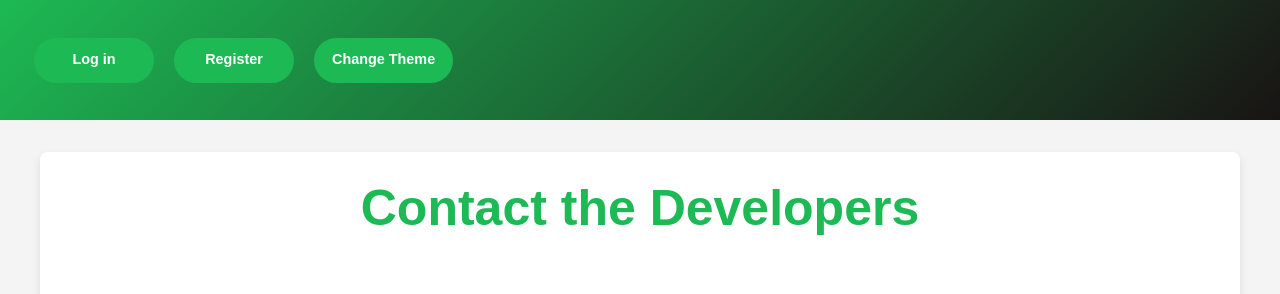
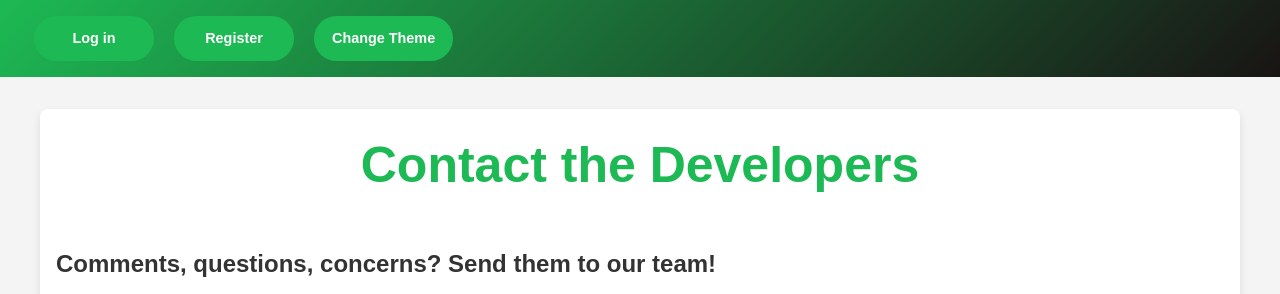
Before and after one commit to AdithyaRajesh1/SpotifyWrapper, a Django app: page /contact/ in a window 1280 px wide. Shown: the top 294 px of the page. Run offline with Django 5.2, Linux system fonts and the light colour scheme.

Commit message:
wrapped nav bar

```diff
--- a/Api/static/css/styles.css
+++ b/Api/static/css/styles.css
@@ -22,25 +22,32 @@ body {
 nav > * {
     display: flex;!important;
     align-items: center; !important;/* Center the child elements inside the navbar */
-    height: 100%;!important;
+    flex-wrap: wrap;
+    height: auto; !important;
+
 }
 
 nav .navbar-links > * {
     display: flex !important;
+    flex-wrap: wrap;
+    height: auto !important;
     align-items: center !important;
 }
+
+
 
 /* Navigation Bar */
 nav {
     background: linear-gradient(135deg, #1db954, #191414) !important;
     color: #fff !important;
     padding: 1em 1.5em !important;
+    flex-wrap: wrap;
     display: flex !important;
     justify-content: space-between !important;
     align-items: center !important;
     width: 100vw !important;
+    height: auto; !important;
     box-sizing: border-box !important;
-    height: 120px !important;
 }
 
 /* Dark Theme */
@@ -66,6 +73,7 @@ nav.blue-theme {
 /* Navbar links and buttons */
 nav a {
     color: #fff !important;
+    flex-wrap: wrap;
     text-decoration: none !important;
     margin: 0 10px !important;
     font-weight: bold !important;
@@ -82,6 +90,7 @@ nav .btn {
     font-size: calc(0.5rem + 0.5vw) !important;
     font-weight: bold;
     border-radius: 25px!important;
+    flex-wrap: wrap;
     text-decoration: none;
     cursor: pointer;
     transition: background-color 0.3s ease, transform 0.3s ease, box-shadow 0.3s ease;
```
